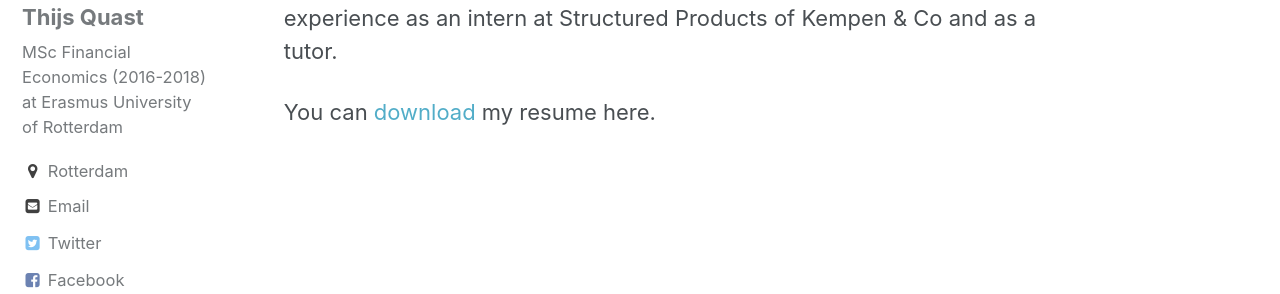
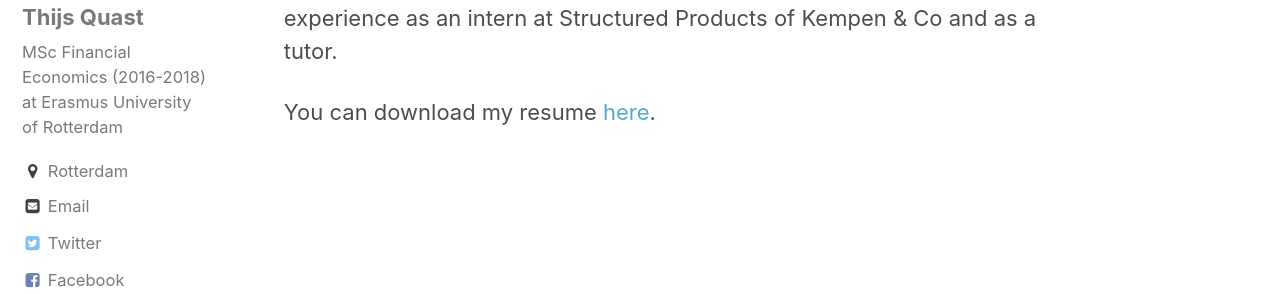
Before and after one commit to Thijsq/thijsq.github.io, a Jekyll site: the page built from _pages/about.md, in a window 1280 px wide and 992 px high. Shown: the part 260-554 px from the top of the window. Built offline with Jekyll 4.4.1, drawn with Linux system fonts in a browser that asks for light colours.

```diff
--- a/_pages/about.md
+++ b/_pages/about.md
@@ -7,4 +7,4 @@ author_profile: true
 
 MSc Financial Economics student at Erasmus University Rotterdam. Research interests in statistical methods and machine learning. Previous experience as an intern at Structured Products of Kempen & Co and as a tutor.
 
-You can [download](https://github.com/Thijsq/Curriculum-Vitae/raw/master/CV%20T.J.Quast%20(8).pdf) my resume here.
+You can download my resume [here](https://github.com/Thijsq/Curriculum-Vitae/raw/master/CV%20T.J.Quast%20(8).pdf).
```
